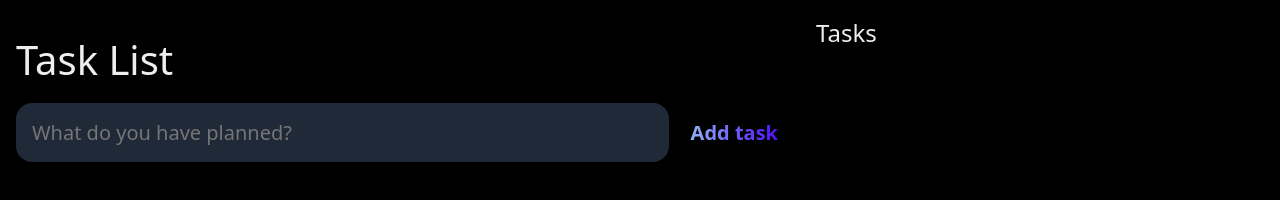
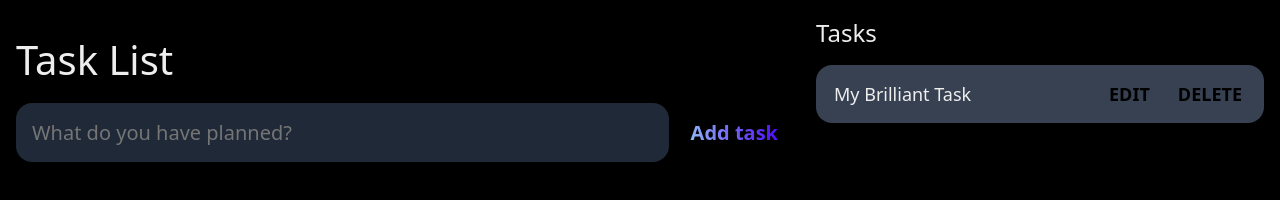
Before and after one commit to Annarhysa/Anna-To-Do-List.github.io, a plain HTML site: page index.html in a window 1280 px wide. Drawn offline with Linux system fonts and the light colour scheme.

Commit message:
New Changes

```diff
--- a/main.css
+++ b/main.css
@@ -102,5 +102,35 @@ main{
 #tasks .task{
     display: flex;
     justify-content: space-between;
+    background-color: var(--dark);
+    padding: 1rem;
+    border-radius: 1rem;
+    margin-bottom: 1rem;
+}
+
+#tasks .task .content .text{
+    color: var(--light);
+    font-size: 1.125rem;
+    width: 100%;
+    display: block;
+    transition: 0.4s;
+}
+
+#tasks .task .content .text:not(:read-only){
+    color: var(--blue);
+}
+
+#tasks .task .actions{
+    display: flex;
+    margin: 0 -0.5rem;
+}
+
+.task .actions button{
+    cursor: pointer;
+    margin: 0 0.5rem;
+    font-size: 1.125rem;
+    font-weight: 700;
+    text-transform: uppercase;
+    transition: 0.4s;
 
 }
```
